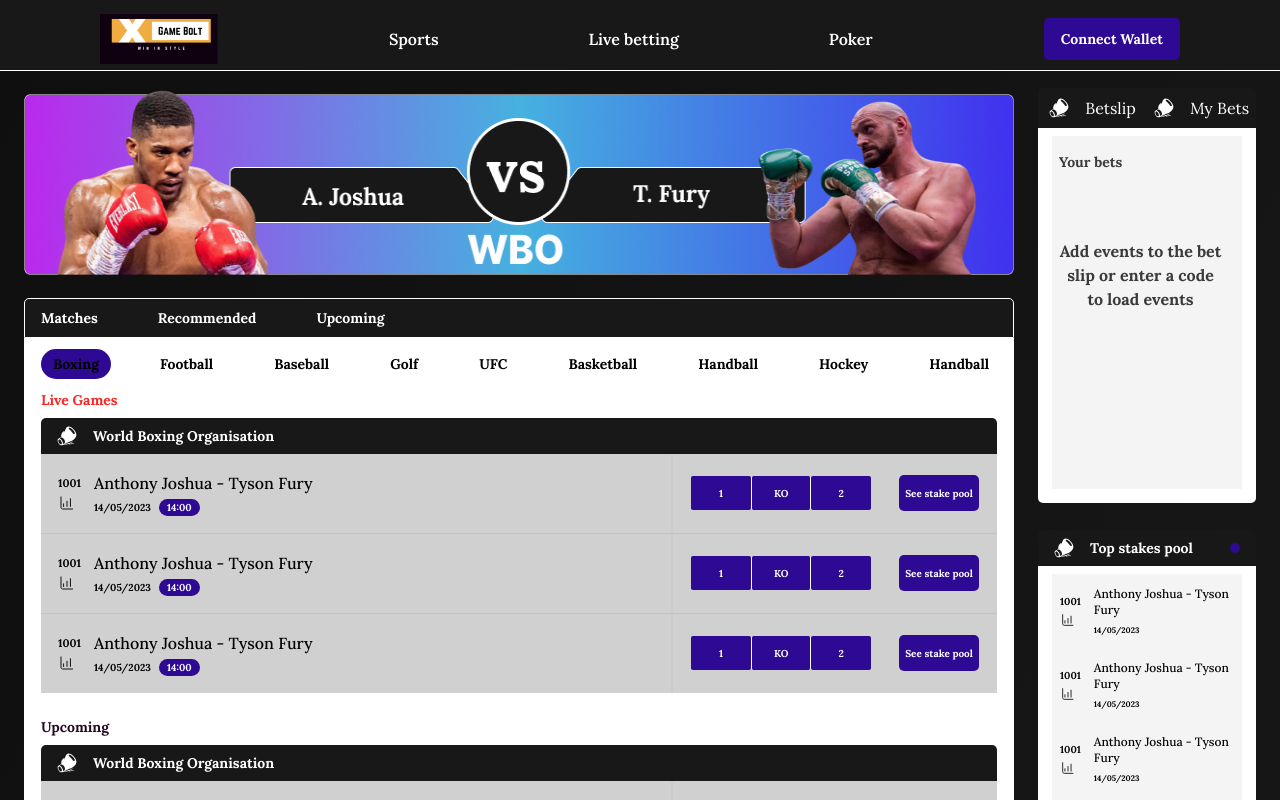
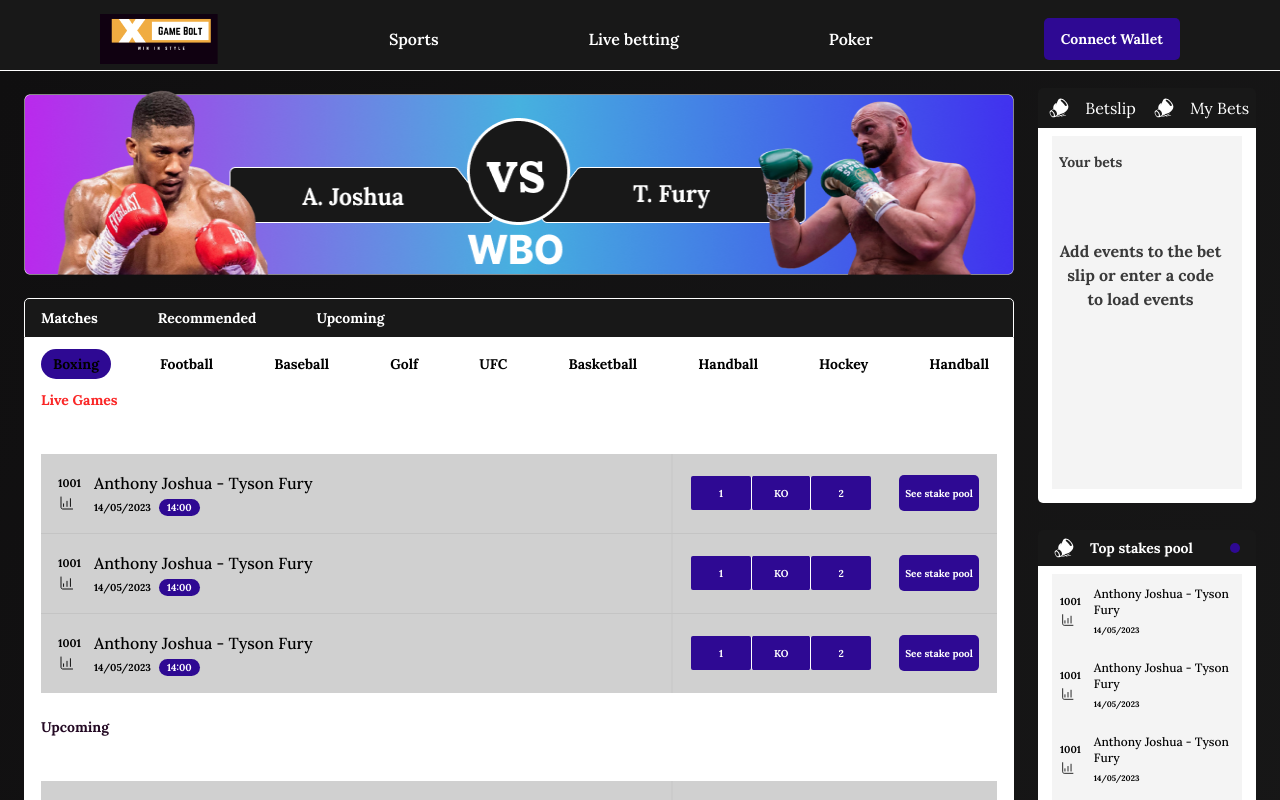
Before and after one commit to Oshioke-Salaki/x-bet, a React (Vite) app: page /app/sports in a window 1280 px wide. Shown: the top 800 px of the page. Built offline with nearby package versions, Linux system fonts and the light colour scheme.

Commit message:
first commit

```diff
--- a/src/ui/MatchTable.jsx
+++ b/src/ui/MatchTable.jsx
@@ -5,7 +5,7 @@ import MatchRow from "./MatchRow";
 function MatchTable({ setShowModal }) {
   return (
     <div>
-      <div className="flex items-center gap-x-4 rounded-[5px_5px_0px_0px]  bg-secondaryColor px-4 py-2">
+      <div className="flex items-center gap-x-4 rounded-[5px_5px_0px_0px] px-4 py-2">
         <img src={glove} alt="" />
         <h2 className="text-sm font-bold text-white">
           World Boxing Organisation
```
